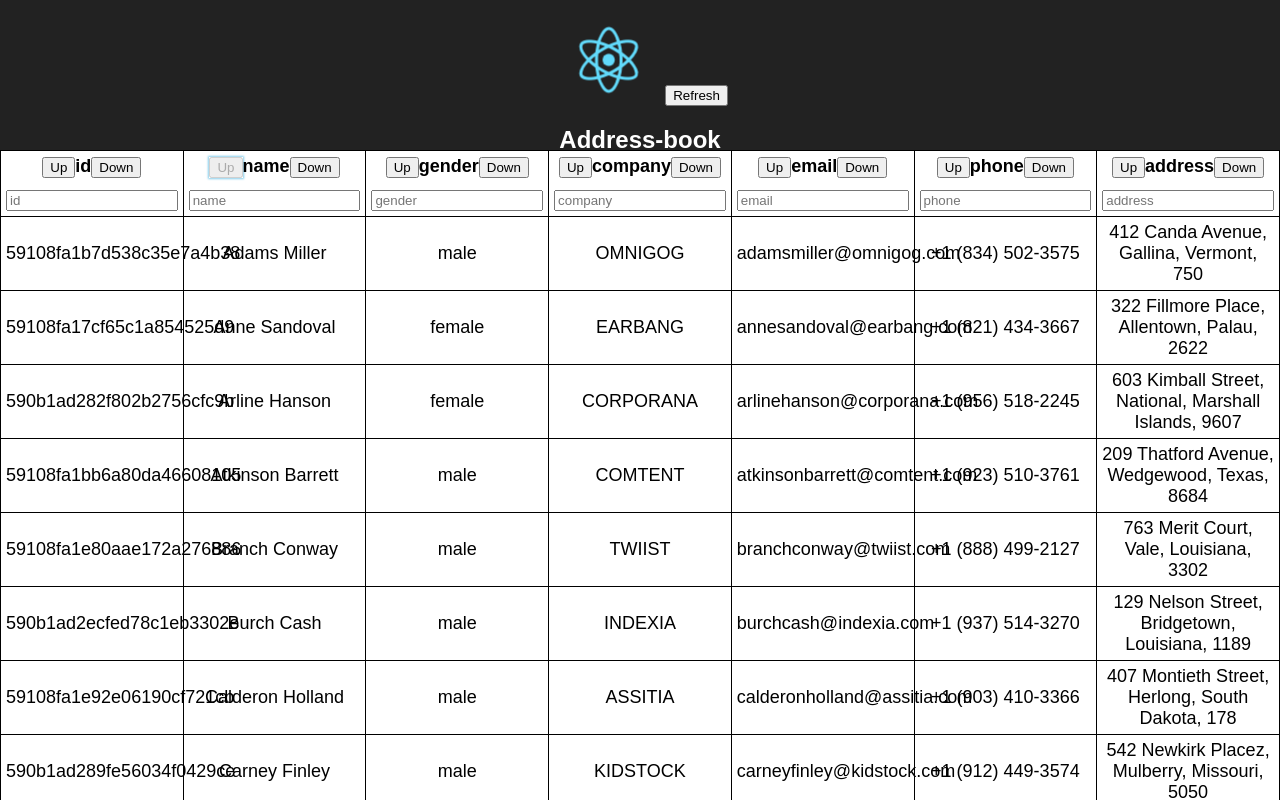
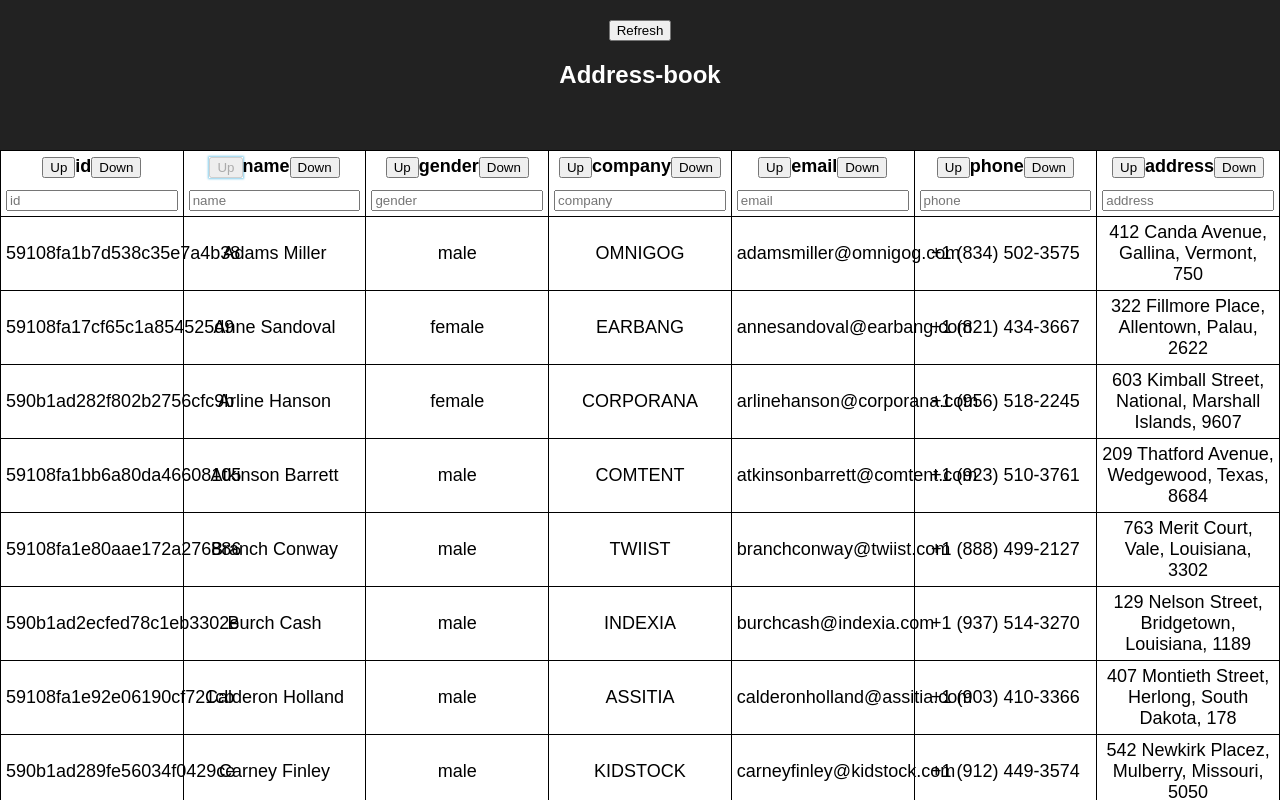
Before and after one commit to NMVikings/address-list, a React (Create React App) app: page / in a window 1280 px wide. Shown: the top 800 px of the page. Built offline with nearby package versions, Linux system fonts and the light colour scheme.

Commit message:
Move SortButtonUp/Down from components to containers

```diff
--- a/src/components/AddressTitleItem.jsx
+++ b/src/components/AddressTitleItem.jsx
@@ -1,6 +1,6 @@
 import React from 'react';
-import SortButtonUp from './SortButtonUp';
-import SortButtonDown from './SortButtonDown';
+import SortButtonUp from '../containers/SortButtonUp';
+import SortButtonDown from '../containers/SortButtonDown';
 
 const AddressTitleItem = ({ id }) => {
   return (
--- a/src/containers/App.js
+++ b/src/containers/App.js
@@ -8,7 +8,6 @@ const App = () => {
   return (
     <div className='App'>
       <div className='App--header'>
-        <img src={logo} className='App-logo' alt='logo' />
         <RefreshAddressListButton>Refresh</RefreshAddressListButton>
         <h2>Address-book</h2>
       </div>
--- a/src/components/SortButtonDown.jsx
+++ b/src/containers/SortButtonDown.jsx
@@ -1,5 +1,5 @@
 import React from 'react';
-import SortButton from '../containers/SortButton';
+import SortButton from './SortButton';
 
 const SortButtonDown = (props) => (<SortButton {...props} direction={false} />);
 
--- a/src/components/SortButtonUp.jsx
+++ b/src/containers/SortButtonUp.jsx
@@ -1,5 +1,5 @@
 import React from 'react';
-import SortButton from '../containers/SortButton';
+import SortButton from './SortButton';
 
 const SortButtonUp = (props) => (<SortButton {...props} direction={true} />);
 
```
